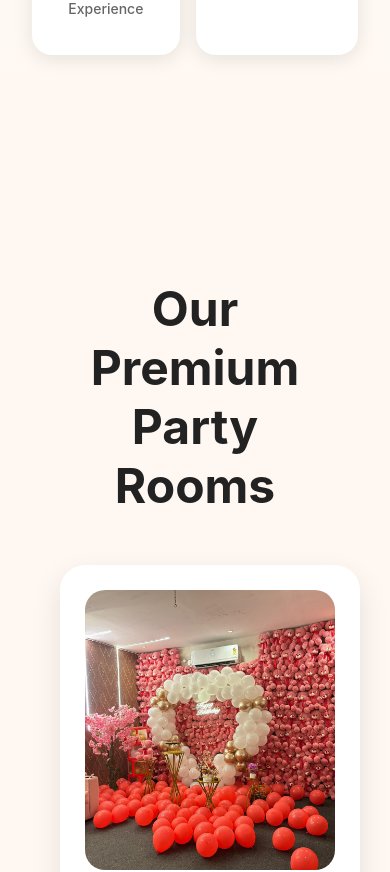
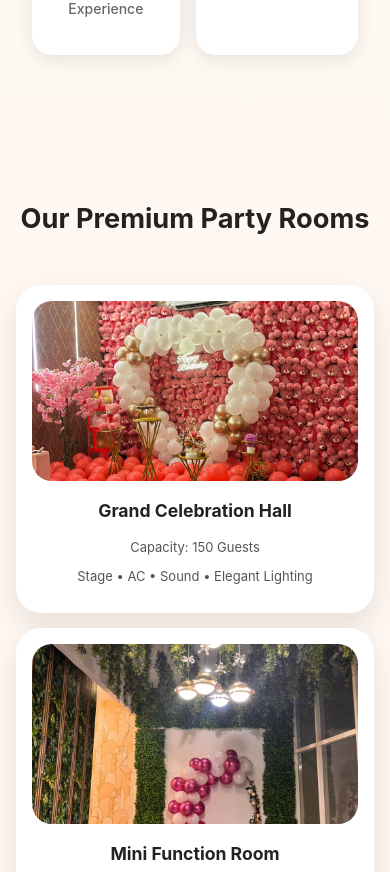
Before and after one commit to pathapatisneha2025-commits/Partyhousewebsite, a React (Create React App) app: page / in a window 390 px wide. Shown: the part 1907-2779 px from the top of the page. Built offline with nearby package versions, Linux system fonts and the light colour scheme.

Commit message:
changes made

```diff
--- a/src/component/roomcard.jsx
+++ b/src/component/roomcard.jsx
@@ -1,53 +1,98 @@
-import React from "react";
+import React, { useState, useEffect } from "react";
 
 export default function RoomsSection() {
+  const [windowWidth, setWindowWidth] = useState(window.innerWidth);
+
+  useEffect(() => {
+    const handleResize = () => setWindowWidth(window.innerWidth);
+    window.addEventListener("resize", handleResize);
+    return () => window.removeEventListener("resize", handleResize);
+  }, []);
+
+  // Responsive adjustments
+  const getResponsiveStyles = () => {
+    let sectionPadding = "120px 60px";
+    let titleFontSize = "3rem";
+    let roomTitleFontSize = "1.75rem";
+    let textFontSize = "16px";
+    let cardPadding = "25px";
+    let cardGap = "40px";
+    let imageHeight = "280px";
+
+    if (windowWidth <= 1024) {
+      sectionPadding = "100px 40px";
+      titleFontSize = "2.5rem";
+      roomTitleFontSize = "1.5rem";
+      textFontSize = "15px";
+      cardGap = "30px";
+      imageHeight = "240px";
+    }
+    if (windowWidth <= 768) {
+      sectionPadding = "80px 24px";
+      titleFontSize = "2rem";
+      roomTitleFontSize = "1.3rem";
+      textFontSize = "14px";
+      cardGap = "20px";
+      imageHeight = "200px";
+      cardPadding = "20px";
+    }
+    if (windowWidth <= 480) {
+      sectionPadding = "60px 16px";
+      titleFontSize = "1.7rem";
+      roomTitleFontSize = "1.1rem";
+      textFontSize = "13px";
+      cardGap = "15px";
+      imageHeight = "180px";
+      cardPadding = "16px";
+    }
+
+    return { sectionPadding, titleFontSize, roomTitleFontSize, textFontSize, cardPadding, cardGap, imageHeight };
+  };
+
+  const { sectionPadding, titleFontSize, roomTitleFontSize, textFontSize, cardPadding, cardGap, imageHeight } =
+    getResponsiveStyles();
+
   const styles = {
     section: {
-      padding: "120px 60px",
+      padding: sectionPadding,
       textAlign: "center",
       background: "#fff8f2",
     },
-
     title: {
-      fontSize: "3rem",
+      fontSize: titleFontSize,
       fontWeight: 700,
       marginBottom: "50px",
       color: "#222",
     },
-
     container: {
       display: "grid",
-      gridTemplateColumns: "repeat(auto-fit, minmax(300px, 1fr))",
-      gap: "40px",
+      gridTemplateColumns: "repeat(auto-fit, minmax(260px, 1fr))",
+      gap: cardGap,
     },
-
     card: {
       background: "#fff",
-      padding: "25px",
+      padding: cardPadding,
       borderRadius: "25px",
       boxShadow: "0 12px 30px rgba(0,0,0,0.1)",
       transition: "0.5s",
       border: "none",
       cursor: "pointer",
     },
-
     image: {
       width: "100%",
-      height: "280px",
+      height: imageHeight,
       objectFit: "cover",
       borderRadius: "20px",
       transition: "transform 0.4s",
     },
-
     roomTitle: {
       marginTop: "15px",
-      fontSize: "1.75rem",
+      fontSize: roomTitleFontSize,
       color: "#222",
     },
-
     text: {
       color: "#555",
-      fontSize: "16px",
+      fontSize: textFontSize,
       marginTop: "6px",
     },
   };
@@ -61,22 +106,29 @@ export default function RoomsSection() {
         <div
           style={styles.card}
           onMouseOver={(e) => {
+            if (windowWidth > 768) {
               e.currentTarget.style.transform = "translateY(-10px)";
               e.currentTarget.style.boxShadow = "0 20px 40px rgba(0,0,0,0.15)";
+            }
           }}
           onMouseOut={(e) => {
+            if (windowWidth > 768) {
               e.currentTarget.style.transform = "translateY(0)";
               e.currentTarget.style.boxShadow = "0 12px 30px rgba(0,0,0,0.1)";
+            }
           }}
         >
           <img
             src="/image2.jpeg"
             alt="Room 1"
             style={styles.image}
-            onMouseOver={(e) => (e.target.style.transform = "scale(1.05)")}
-            onMouseOut={(e) => (e.target.style.transform = "scale(1)")}
+            onMouseOver={(e) => {
+              if (windowWidth > 768) e.target.style.transform = "scale(1.05)";
+            }}
+            onMouseOut={(e) => {
+              if (windowWidth > 768) e.target.style.transform = "scale(1)";
+            }}
           />
-
           <h3 style={styles.roomTitle}>Grand Celebration Hall</h3>
           <p style={styles.text}>Capacity: 150 Guests</p>
           <p style={styles.text}>Stage • AC • Sound • Elegant Lighting</p>
@@ -86,22 +138,29 @@ export default function RoomsSection() {
         <div
           style={styles.card}
           onMouseOver={(e) => {
+            if (windowWidth > 768) {
               e.currentTarget.style.transform = "translateY(-10px)";
               e.currentTarget.style.boxShadow = "0 20px 40px rgba(0,0,0,0.15)";
+            }
           }}
           onMouseOut={(e) => {
+            if (windowWidth > 768) {
               e.currentTarget.style.transform = "translateY(0)";
               e.currentTarget.style.boxShadow = "0 12px 30px rgba(0,0,0,0.1)";
+            }
           }}
         >
           <img
             src="/minifunction.jpeg"
             alt="Room 2"
             style={styles.image}
-            onMouseOver={(e) => (e.target.style.transform = "scale(1.05)")}
-            onMouseOut={(e) => (e.target.style.transform = "scale(1)")}
+            onMouseOver={(e) => {
+              if (windowWidth > 768) e.target.style.transform = "scale(1.05)";
+            }}
+            onMouseOut={(e) => {
+              if (windowWidth > 768) e.target.style.transform = "scale(1)";
+            }}
           />
-
           <h3 style={styles.roomTitle}>Mini Function Room</h3>
           <p style={styles.text}>Capacity: 60 Guests</p>
           <p style={styles.text}>Birthdays • Baby Showers • Family Events</p>
```
Lines whose indentation alone changed are shown as unchanged.
